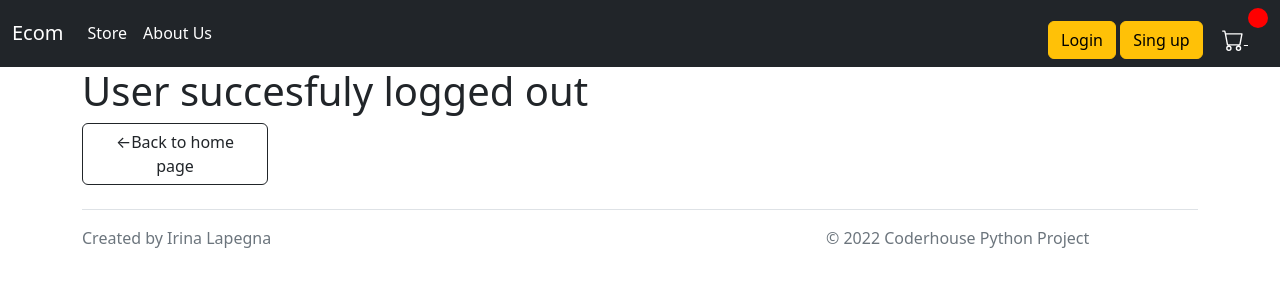
After one commit to virinarl/CoderPythonProject, a Django app: template UserApp/templates/UserApp/user_logout.html in a window 1280 px wide. The commit adds this page. Shown: the top 300 px of the page. Run offline with Django 3.2, Linux system fonts and the light colour scheme; the template is opened without the code that fills it, so the values that code supplies are empty.

Commit message:
Login, logout ready - corregir singin para crear un nuevo customer

```diff
--- a/UserApp/templates/UserApp/base.html
+++ b/UserApp/templates/UserApp/base.html
@@ -61,12 +61,12 @@
               {% if request.user.is_authenticated %}
 
               <p class="text-white">Welcome, {{request.user.customer.name}}</p>
-              <a href="#" class="btn btn-warning">Logout</a>
+              <a href="{% url 'logout' %}" class="btn btn-warning">Logout</a>
 
               {% else %}
 
-              <a href="#" class="btn btn-warning">Login</a>
-              <a href="#" class="btn btn-warning">Sing up</a>
+              <a href="{% url 'login' %}" class="btn btn-warning">Login</a>
+              <a href="{% url 'singup' %}" class="btn btn-warning">Sing up</a>
 
               {% endif %}
 
--- /dev/null
+++ b/UserApp/templates/UserApp/user_logout.html
@@ -0,0 +1,10 @@
+{% extends "UserApp/base.html" %} {% load static %}
+{% load static%}
+<link rel="stylesheet" href="{% static 'UserApp/main.css' %}">
+{% block main %}
+
+<div class="container">
+    <h1>User succesfuly logged out</h1>
+    <a class="btn btn-outline-dark col-lg-2" href="{% url 'store' %}">&#x2190;Back to home page</a>
+</div>
+{%endblock%}
--- a/UserApp/urls.py
+++ b/UserApp/urls.py
@@ -1,5 +1,6 @@
 from django.urls import path
 from . import views
+
 
 urlpatterns = [
     path('', views.StoreView.as_view(), name = 'store'),
@@ -9,4 +10,7 @@ urlpatterns = [
     path('item/<pk>', views.DeleteCartItem.as_view(), name = 'deleteItem'),
     path('update_item/', views.updateItem, name = 'updateItem'),
     path('about_us/', views.AboutView.as_view(), name = 'about'),
+    path('login/', views.UserLoginView.as_view(), name = 'login'),
+    path('logout/', views.UserLogoutView.as_view(), name = 'logout'),
+    path('singup/', views.UserSignUpView.as_view(), name = 'singup')
 ]
```
Also changed, not shown: UserApp/templates/UserApp/create_account.html (added, +15 -0 lines), UserApp/templates/UserApp/user_login.html (added, +14 -0 lines), UserApp/views.py (+19 -5 lines).
